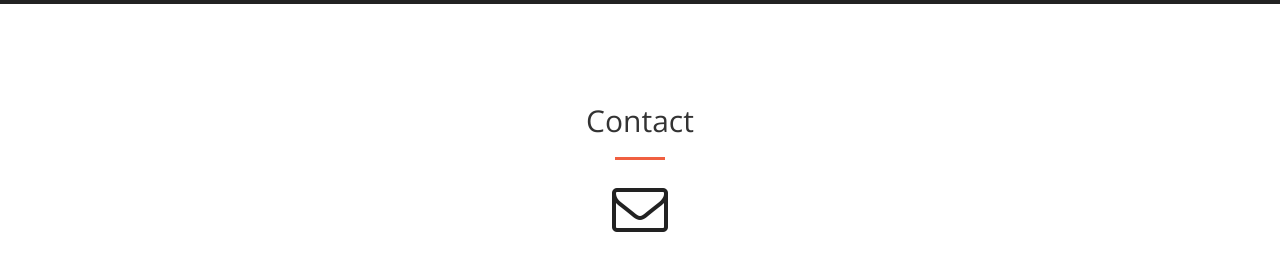
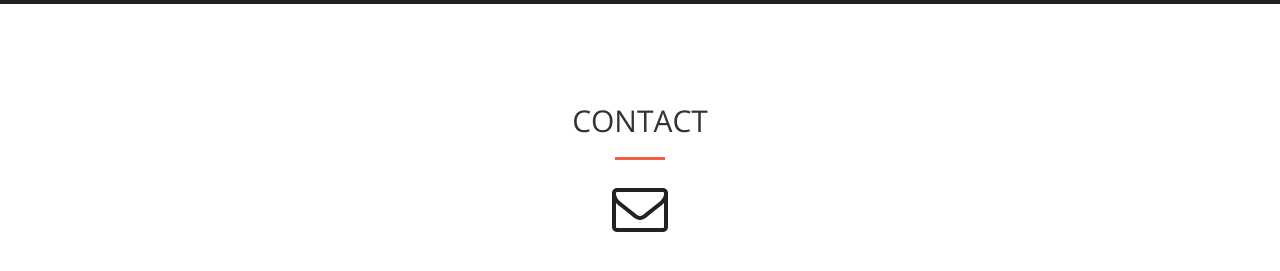
Before and after one commit to iamciera/halloweezy7, a Jekyll site: the page built from index.html, in a window 1280 px wide and 900 px high, scrolled down 1372 px. Shown: the part 564-835 px from the top of the window. Built offline with Jekyll 4.4.1, drawn with Linux system fonts in a browser that asks for light colours.

Commit message:
fixed contact

```diff
--- a/_includes/contact.html
+++ b/_includes/contact.html
@@ -2,7 +2,7 @@
     <div class="container">
         <div class="row">
             <div class="col-lg-8 col-lg-offset-2 text-center">
-                <h2 class="section-heading">Contact</h2>
+                <h2 class="section-heading">CONTACT</h2>
                 <hr class="primary">
                 <p></p>
             </div>
```
